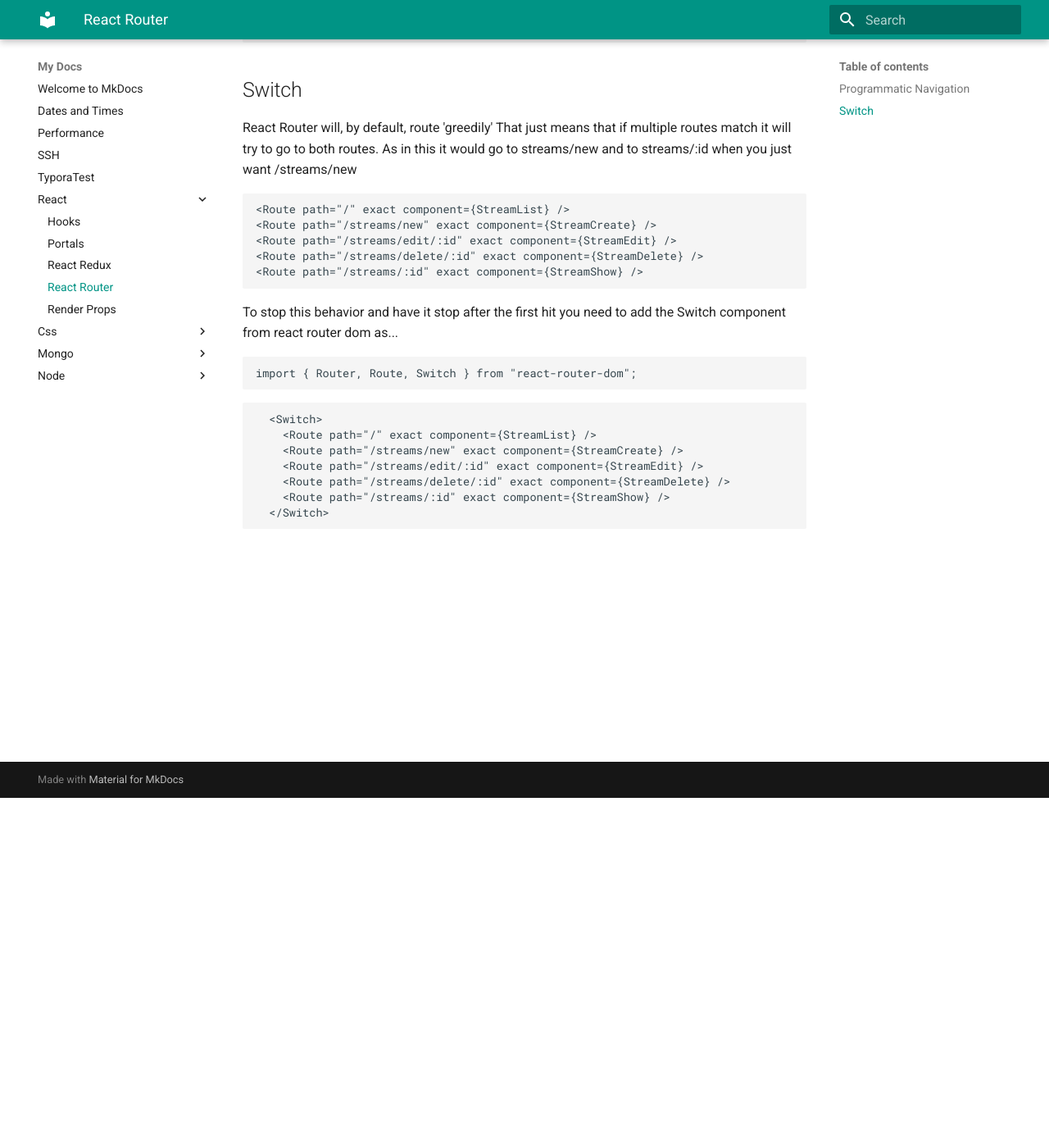
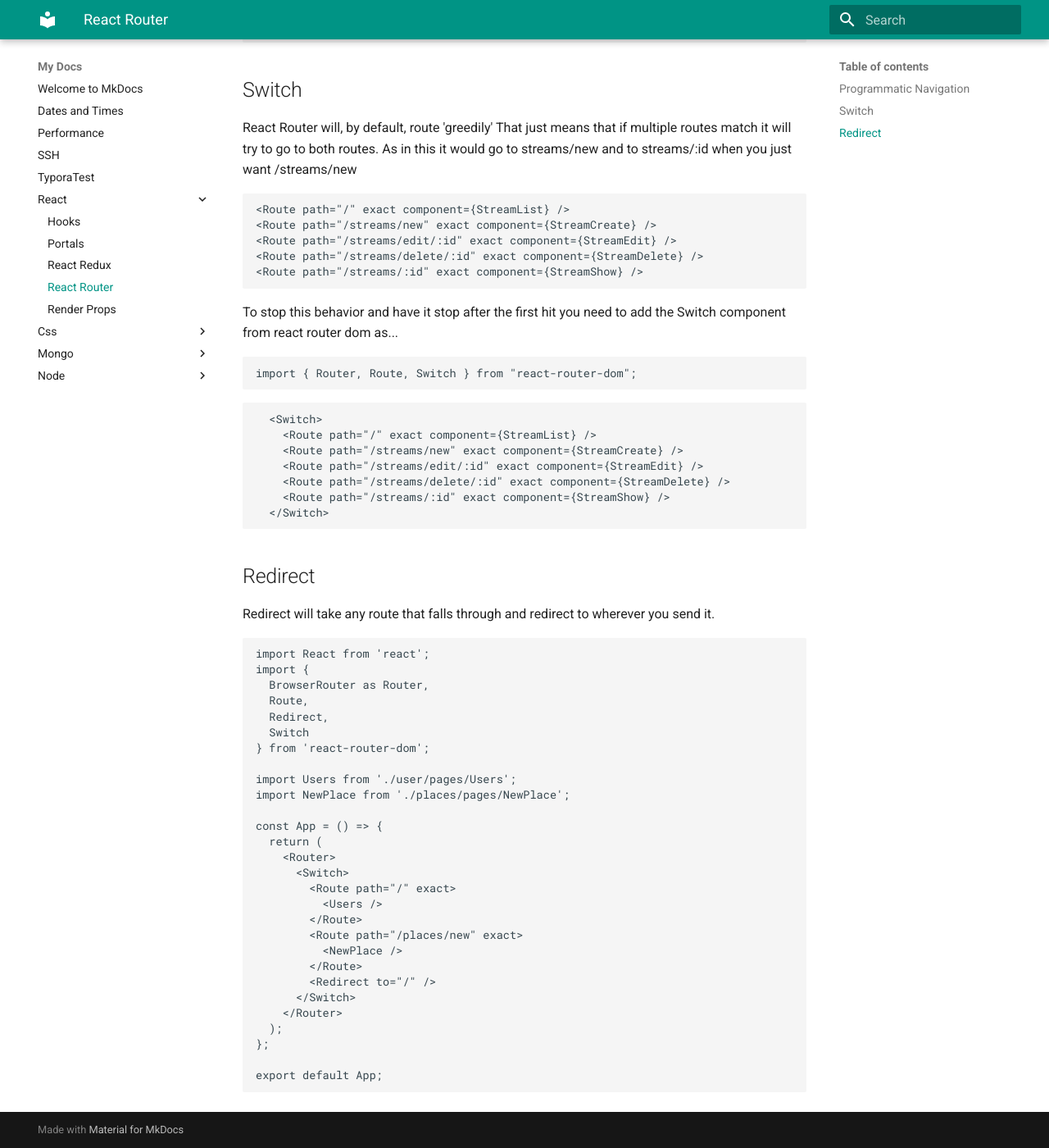
Before and after one commit to MikeDeGan/docs, an MkDocs documentation site: the page built from docs/React/ReactRouter.md, in a window 1280 px wide and 1400 px high, scrolled down 427 px. Shown: the whole window at 82% size. Built offline with MkDocs 1.6.1 and Material for MkDocs 9.7.7, drawn with Linux system fonts in a browser that asks for light colours.

Commit message:
react router update

````diff
--- a/docs/React/ReactRouter.md
+++ b/docs/React/ReactRouter.md
@@ -47,3 +47,40 @@
     <Route path="/streams/:id" exact component={StreamShow} />
   </Switch>
 ```
+
+## Redirect
+
+Redirect will take any route that falls through and redirect to wherever you send it.
+
+
+
+```javascript
+import React from 'react';
+import {
+  BrowserRouter as Router,
+  Route,
+  Redirect,
+  Switch
+} from 'react-router-dom';
+
+import Users from './user/pages/Users';
+import NewPlace from './places/pages/NewPlace';
+
+const App = () => {
+  return (
+    <Router>
+      <Switch>
+        <Route path="/" exact>
+          <Users />
+        </Route>
+        <Route path="/places/new" exact>
+          <NewPlace />
+        </Route>
+        <Redirect to="/" />
+      </Switch>
+    </Router>
+  );
+};
+
+export default App;
+```
````
Also changed, not shown: docs/SSH.md (line endings or trailing spaces).
